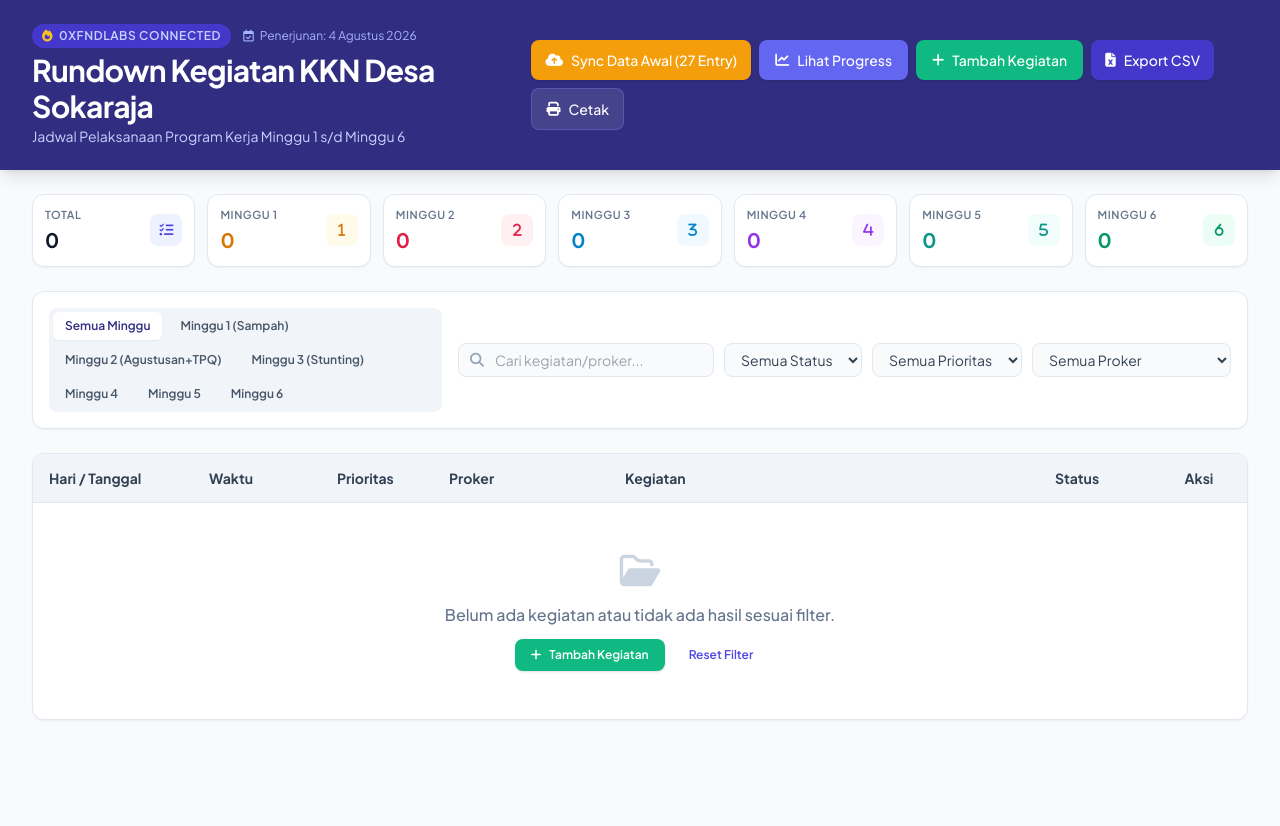
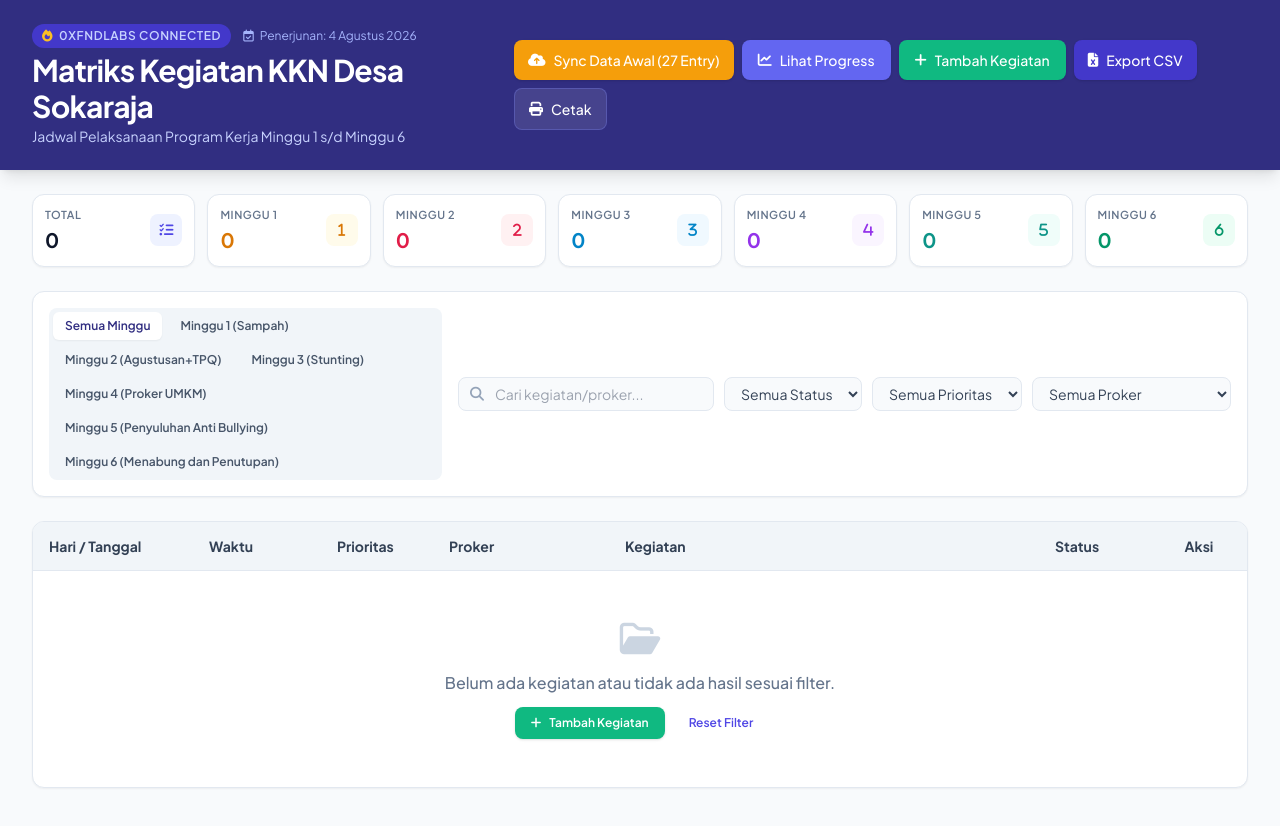
Before and after one commit to eLgorythm/kkn-app, a website: page index.html in a window 1280 px wide. Before the commit the page ends 800 px from the top, so only its background shows below. Drawn offline with nearby package versions, Linux system fonts and the light colour scheme; no server answers.

Commit message:
Add files via upload

```diff
--- a/index.html
+++ b/index.html
@@ -3,7 +3,7 @@
 <head>
     <meta charset="UTF-8">
     <meta name="viewport" content="width=device-width, initial-scale=1.0">
-    <title>Rundown Kegiatan KKN - 0xfndLabs</title>
+    <title>Matriks Kegiatan KKN - 0xfndLabs</title>
     <!-- Tailwind CSS CDN -->
     <script src="https://cdn.tailwindcss.com"></script>
     <!-- FontAwesome Icons -->
@@ -60,7 +60,7 @@
                             <i class="fa-regular fa-calendar-check mr-1"></i> Penerjunan: 4 Agustus 2026
                         </span>
                     </div>
-                    <h1 class="text-2xl sm:text-3xl font-bold mt-1 tracking-tight">Rundown Kegiatan KKN Desa Sokaraja</h1>
+                    <h1 class="text-2xl sm:text-3xl font-bold mt-1 tracking-tight">Matriks Kegiatan KKN Desa Sokaraja</h1>
                     <p class="text-indigo-200 text-sm mt-0.5">Jadwal Pelaksanaan Program Kerja Minggu 1 s/d Minggu 6</p>
                 </div>
                 <!-- Top Action Buttons -->
@@ -92,7 +92,7 @@
 
     <!-- Header Print Only -->
     <div class="hidden print-only p-6 border-b border-slate-300 mb-6">
-        <h1 class="text-2xl font-bold text-slate-900">DOKUMEN RUNDOWN KEGIATAN KKN DESA SOKARAJA</h1>
+        <h1 class="text-2xl font-bold text-slate-900">DOKUMEN MATRIKS KEGIATAN KKN DESA SOKARAJA</h1>
         <p class="text-sm text-slate-600 mt-1">Hari Penerjunan: Selasa, 4 Agustus 2026 | Periode Minggu 1 - Minggu 6</p>
     </div>
 
@@ -191,13 +191,13 @@
                         Minggu 3 (Stunting)
                     </button>
                     <button onclick="setWeekFilter(4)" id="tab-4" class="tab-btn px-3 py-1.5 rounded-md text-xs font-semibold transition-all text-slate-600 hover:text-slate-900">
-                        Minggu 4
+                        Minggu 4 (Proker UMKM)
                     </button>
                     <button onclick="setWeekFilter(5)" id="tab-5" class="tab-btn px-3 py-1.5 rounded-md text-xs font-semibold transition-all text-slate-600 hover:text-slate-900">
-                        Minggu 5
+                        Minggu 5 (Penyuluhan Anti Bullying)
                     </button>
                     <button onclick="setWeekFilter(6)" id="tab-6" class="tab-btn px-3 py-1.5 rounded-md text-xs font-semibold transition-all text-slate-600 hover:text-slate-900">
-                        Minggu 6
+                        Minggu 6 (Menabung dan Penutupan)
                     </button>
                 </div>
 
@@ -303,9 +303,9 @@
                         <option value="1">Minggu 1 (Sampah & Observasi)</option>
                         <option value="2">Minggu 2 (Agustusan & TPQ)</option>
                         <option value="3">Minggu 3 (Stunting)</option>
-                        <option value="4">Minggu 4</option>
-                        <option value="5">Minggu 5</option>
-                        <option value="6">Minggu 6</option>
+                        <option value="4">Minggu 4 (Proker UMKM)</option>
+                        <option value="5">Minggu 5 (Penyuluhan Anti Bullying)</option>
+                        <option value="6">Minggu 6 (Sistem Menabung di SD)</option>
                     </select>
                 </div>
 
@@ -980,7 +980,7 @@
             const encodedUri = encodeURI(csvContent);
             const link = document.createElement("a");
             link.setAttribute("href", encodedUri);
-            link.setAttribute("download", "Rundown_KKN.csv");
+            link.setAttribute("download", "Matriks_KKN.csv");
             document.body.appendChild(link);
             link.click();
             document.body.removeChild(link);
```
